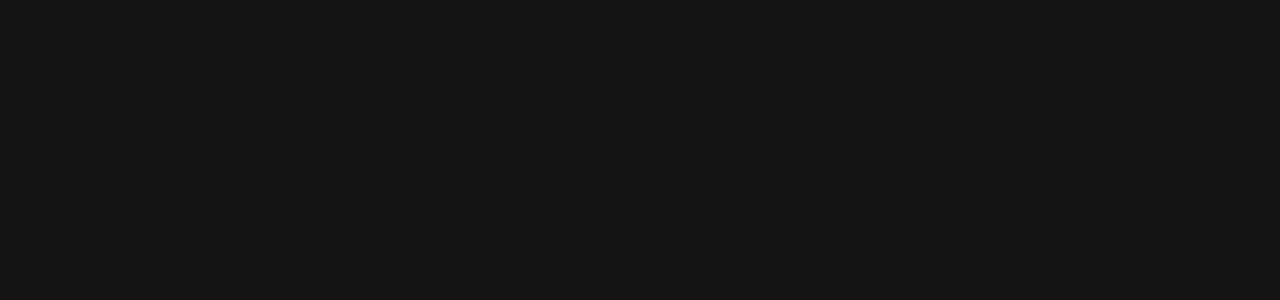
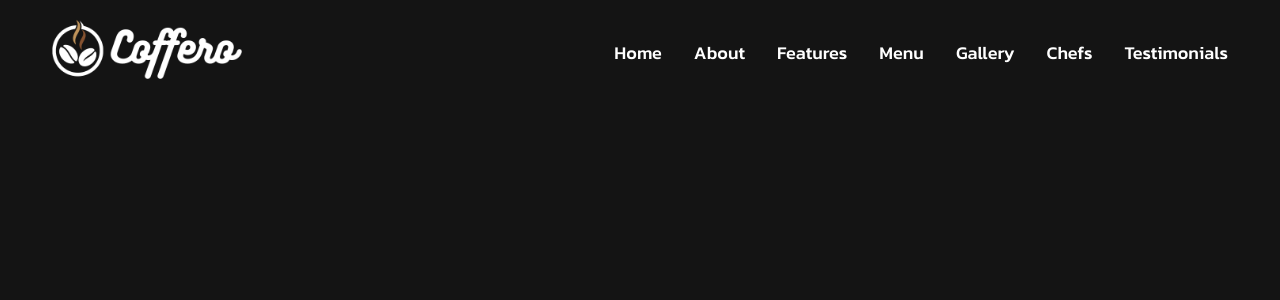
Before and after one commit to YpzarJohn24/Coffero-Shop-Website, a React (Vite) app: page / in a window 1280 px wide. Shown: the top 300 px of the page. Built offline with nearby package versions, Linux system fonts and the light colour scheme.

Commit message:
Import Header component to App.jsx

```diff
--- a/src/App.jsx
+++ b/src/App.jsx
@@ -1,8 +1,13 @@
 import React from "react";
 import "./App.css";
+import Header from "./components/Header/Header";
 
 function App() {
-  return <></>;
+  return (
+    <>
+      <Header />
+    </>
+  );
 }
 
 export default App;
```
